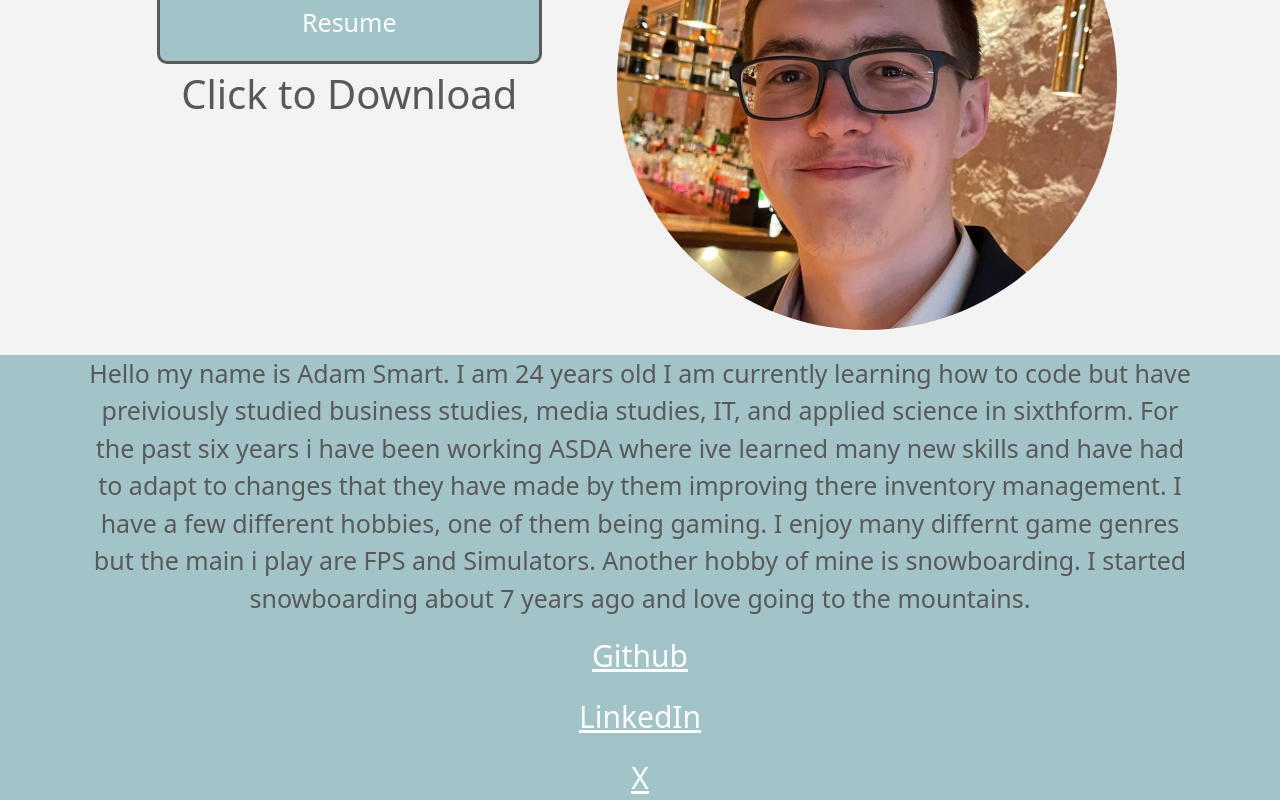
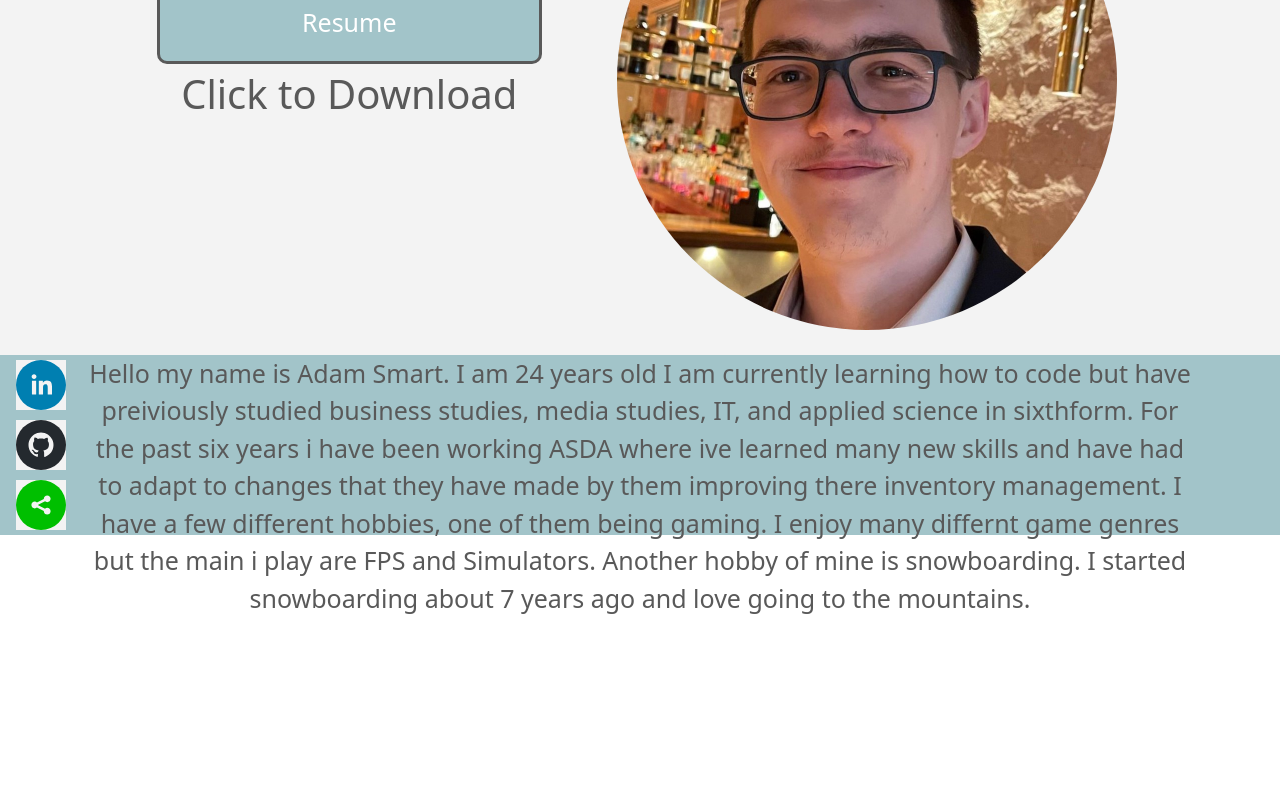
Before and after one commit to Adam-Smart/react-app-portfolio, a React (Create React App) app: page / in a window 1280 px wide. Shown: the part 324-1124 px from the top of the page. After the commit the page ends 957 px from the top, so only its background shows below. Built offline with nearby package versions, Linux system fonts and the light colour scheme.

Commit message:
Changed links to social media to icons

```diff
--- a/package.json
+++ b/package.json
@@ -16,6 +16,7 @@
     "react-bootstrap": "^2.8.0",
     "react-dom": "^18.2.0",
     "react-scripts": "5.0.1",
+    "react-social-icons": "^6.7.0",
     "web-vitals": "^2.1.4"
   },
   "scripts": {
--- a/src/App.js
+++ b/src/App.js
@@ -1,16 +1,23 @@
 import './App.css';
 import React from "react";
 import PortfolioContainer from "./components/PortfolioContainer";
+import { SocialIcon } from 'react-social-icons'
 
 function App() {
     return (
       <div className="App">
         <header className="App-header"></header>
+
         <PortfolioContainer />
-        <footer>
-          <p><a href ="https://github.com/Adam-Smart">Github</a></p>
+        <body></body>
+
+        <footer className='footer-pin'>
+          <SocialIcon className="custom-class" target="_blank" url="https://www.linkedin.com/in/adam-smart-4ab57025a" />
+          <SocialIcon className="custom-class" target="_blank" url="https://github.com/Adam-Smart" />
+          <SocialIcon className="custom-class" target="_blank" url="https://x.com/Adam_Smart_98" />
+          {/* <p><a href ="https://github.com/Adam-Smart">Github</a></p>
           <p><a href="https://www.linkedin.com/in/adam-smart-4ab57025a/">LinkedIn</a></p>
-          <a href="https://twitter.com/Adam_Smart_98">X</a>
+          <a href="https://twitter.com/Adam_Smart_98">X</a> */}
 
         </footer>
       </div>
--- a/src/index.css
+++ b/src/index.css
@@ -88,28 +88,17 @@ div{
 
   .App-header {
     min-height: 5vh;
-    display: flex;
-    flex-direction: column;
-    align-items: center;
     justify-content: center;
-    background: #A2C4C9
-  }
-  .App-footer{
-    color: white
+    background: #A2C4C9;
+
+
   }
 
   footer{
     display: block;
     background-color: #A2C4C9;
     width: 100%;
-    min-height: auto;
     font-size: 30px;
-  }
-  footer a {
-    color: white;
-  }
-  footer a:hover{
-    color: orange;
   }
 
   a.nav-link{
@@ -126,6 +115,18 @@ div{
     list-style-type: none;
   }
 
+.custom-class{
+  margin: 5px;
+
+}
+.custom-class .social-svg-icon {
+  fill: green;
+  width: 50px;
+}
+.custom-class:hover .social-svg-icon {
+  opacity: 20%;
+  color: rgb(255, 255, 255);
+}
 
 @media only screen and (max-width: 1400px) {
   .portfolio{
```
Also changed, not shown: 1 other file (tests, documents, lock files or other folders).
